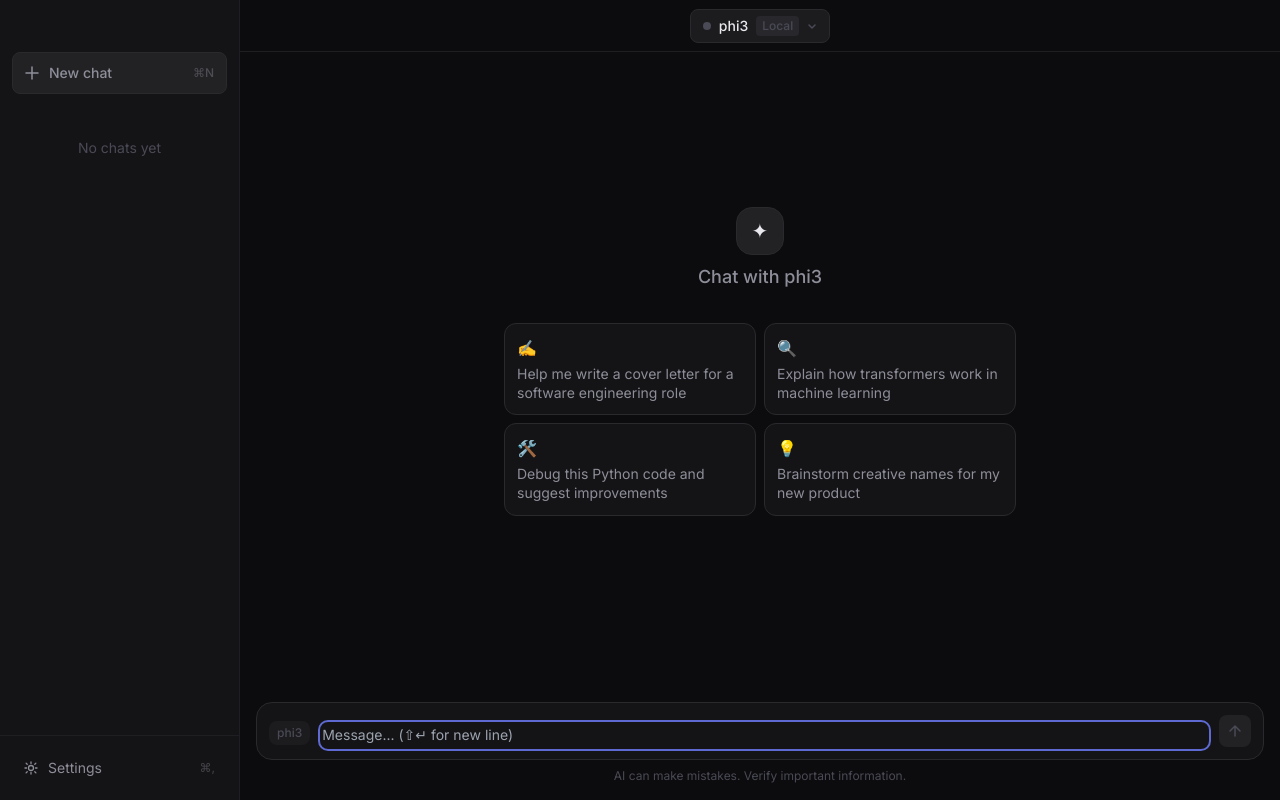
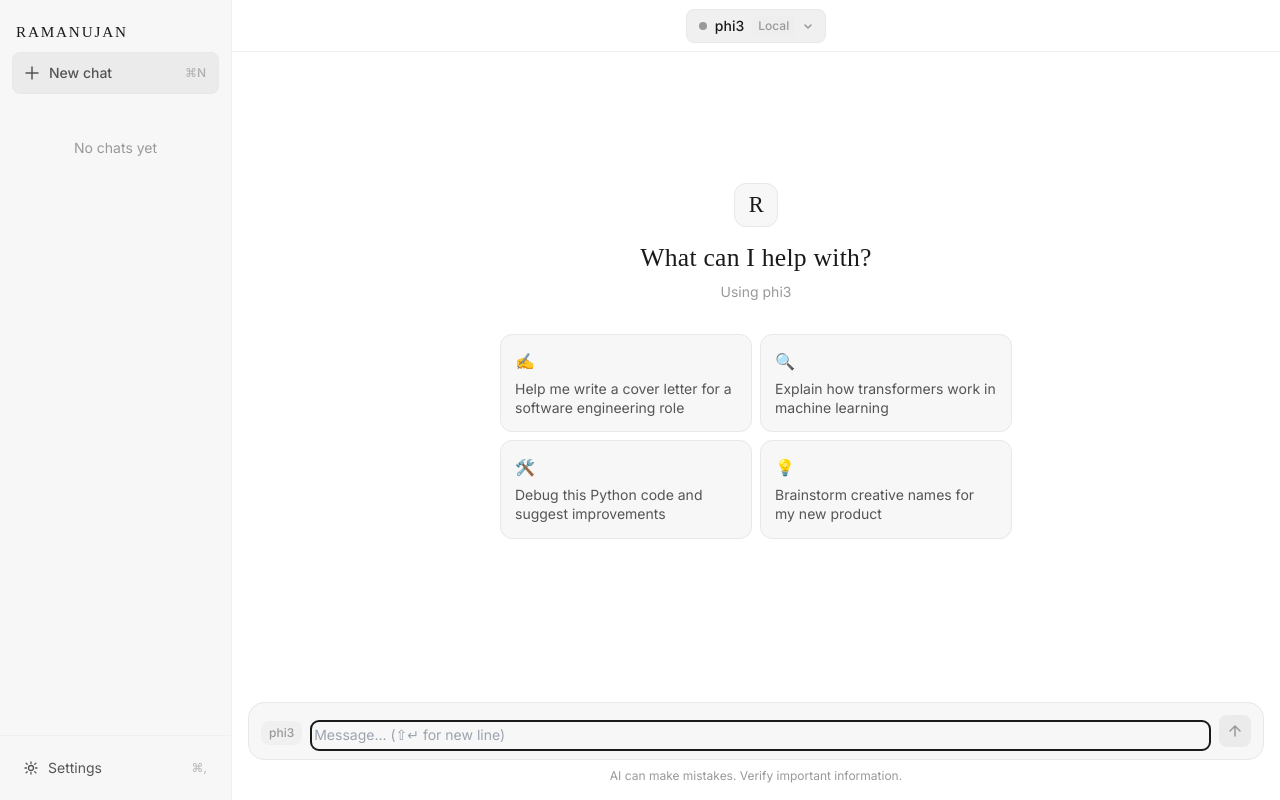
Before and after one commit to avithehacker/ai-desktop, a React (Vite) app: page / in a window 1280 px wide. Built offline with nearby package versions, Linux system fonts and the light colour scheme.

Commit message:
feat: Ramanujan theme — portfolio typography, white design, Ollama crash fix

```diff
--- a/electron-builder.config.js
+++ b/electron-builder.config.js
@@ -2,8 +2,8 @@
  * @type {import('electron-builder').Configuration}
  */
 const config = {
-  appId: 'com.aidesktop.app',
-  productName: 'AI Desktop',
+  appId: 'com.ramanujan.app',
+  productName: 'Ramanujan',
   copyright: 'Copyright © 2024',
 
   mac: {
--- a/electron/keychain.ts
+++ b/electron/keychain.ts
@@ -1,7 +1,7 @@
 // Uses macOS Keychain via keytar for secure API key storage
 // Falls back to encrypted file if keytar is unavailable
 
-const SERVICE_NAME = 'ai-desktop'
+const SERVICE_NAME = 'ramanujan'
 
 export class KeychainManager {
   private keytar: any = null
--- a/electron/main.ts
+++ b/electron/main.ts
@@ -54,7 +54,7 @@ function createTray() {
   // Create a simple tray icon
   const icon = nativeImage.createEmpty()
   tray = new Tray(icon)
-  tray.setToolTip('AI Desktop')
+  tray.setToolTip('Ramanujan')
   tray.on('click', () => {
     mainWindow?.show()
     mainWindow?.focus()
--- a/index.html
+++ b/index.html
@@ -3,7 +3,7 @@
   <head>
     <meta charset="UTF-8" />
     <meta name="viewport" content="width=device-width, initial-scale=1.0" />
-    <title>AI Desktop</title>
+    <title>Ramanujan</title>
     <link rel="preconnect" href="https://fonts.googleapis.com">
     <link rel="preconnect" href="https://fonts.gstatic.com" crossorigin>
     <link href="https://fonts.googleapis.com/css2?family=Inter:wght@300;400;500;600&family=JetBrains+Mono:wght@400;500&display=swap" rel="stylesheet">
--- a/src/components/ChatArea.tsx
+++ b/src/components/ChatArea.tsx
@@ -137,16 +137,21 @@ function EmptyState({ onSend, model }: { onSend: (text: string) => void; model:
   return (
     <div className="flex flex-col items-center justify-center h-full px-6 pb-8">
       <div className="w-full max-w-lg space-y-8">
-        <div className="text-center space-y-2">
+        <div className="text-center space-y-3">
           <div
-            className="w-12 h-12 rounded-2xl mx-auto flex items-center justify-center text-xl"
-            style={{ background: 'var(--bg-elevated)', border: '1px solid var(--border)' }}
+            className="w-11 h-11 rounded-xl mx-auto flex items-center justify-center"
+            style={{ border: '1px solid var(--border)', background: 'var(--bg-secondary)' }}
           >
-            ✦
+            <span style={{ fontFamily: 'var(--font-serif)', fontSize: '1.4rem', fontWeight: 400, color: 'var(--text-primary)', letterSpacing: '-0.01em' }}>R</span>
           </div>
-          <h2 className="text-lg font-medium" style={{ color: 'var(--text-secondary)' }}>
-            Chat with {model.split(':')[0]}
-          </h2>
+          <div>
+            <h2 style={{ fontFamily: 'var(--font-serif)', fontSize: '1.6rem', fontWeight: 400, color: 'var(--text-primary)', letterSpacing: '0.01em' }}>
+              What can I help with?
+            </h2>
+            <p className="text-sm mt-1" style={{ color: 'var(--text-muted)' }}>
+              Using {model.split(':')[0]}
+            </p>
+          </div>
         </div>
 
         <div className="grid grid-cols-2 gap-2">
@@ -154,7 +159,7 @@ function EmptyState({ onSend, model }: { onSend: (text: string) => void; model:
             <button
               key={s.text}
               onClick={() => onSend(s.text)}
-              className="text-left p-3 rounded-xl text-sm transition-all duration-150"
+              className="text-left p-3.5 rounded-xl text-sm transition-all duration-150"
               style={{ background: 'var(--bg-secondary)', border: '1px solid var(--border)', color: 'var(--text-secondary)' }}
               onMouseEnter={e => {
                 e.currentTarget.style.background = 'var(--bg-elevated)'
@@ -165,8 +170,8 @@ function EmptyState({ onSend, model }: { onSend: (text: string) => void; model:
                 e.currentTarget.style.color = 'var(--text-secondary)'
               }}
             >
-              <div className="text-base mb-1">{s.icon}</div>
-              <div className="leading-snug">{s.text}</div>
+              <div className="text-base mb-1.5">{s.icon}</div>
+              <div className="leading-snug font-normal">{s.text}</div>
             </button>
           ))}
         </div>
--- a/src/components/Sidebar.tsx
+++ b/src/components/Sidebar.tsx
@@ -40,8 +40,14 @@ export default function Sidebar({
         background: 'var(--bg-secondary)',
       }}
     >
-      {/* Traffic light spacer */}
-      <div className="drag-region" style={{ height: '52px', paddingTop: '16px', paddingLeft: '80px' }}>
+      {/* Traffic lights + wordmark */}
+      <div className="drag-region flex items-end pb-3 px-4" style={{ height: '52px' }}>
+        <span
+          className="no-drag tracking-widest uppercase text-xs font-medium select-none"
+          style={{ fontFamily: 'var(--font-serif)', fontSize: '0.95rem', letterSpacing: '0.12em', color: 'var(--text-primary)', fontWeight: 400 }}
+        >
+          Ramanujan
+        </span>
       </div>
 
       {/* New Chat button */}
--- a/src/index.css
+++ b/src/index.css
@@ -2,29 +2,31 @@
 @tailwind components;
 @tailwind utilities;
 
-@import url('https://fonts.googleapis.com/css2?family=Inter:wght@300;400;500;600&family=JetBrains+Mono:wght@400;500&display=swap');
+@import url('https://fonts.googleapis.com/css2?family=Cormorant+Garamond:ital,wght@0,300;0,400;0,500;1,300;1,400&family=Inter:wght@300;400;500;600&family=JetBrains+Mono:wght@400;500&display=swap');
 
 :root {
-  --bg-primary: #0c0c0e;
-  --bg-secondary: #141416;
-  --bg-tertiary: #1c1c1f;
-  --bg-elevated: #222225;
-  --bg-hover: #28282c;
-  --border: #2a2a2e;
-  --border-subtle: #1f1f23;
-  --text-primary: #e8e8ed;
-  --text-secondary: #8e8e9a;
-  --text-muted: #4a4a56;
-  --accent: #5e6ad2;
-  --accent-light: #7b84e0;
-  --accent-bg: rgba(94, 106, 210, 0.12);
-  --green: #30d158;
-  --red: #ff453a;
-  --yellow: #ffd60a;
-  --radius: 10px;
-  --radius-sm: 6px;
-  --radius-lg: 14px;
-  --sidebar-width: 240px;
+  --bg-primary: #ffffff;
+  --bg-secondary: #f7f7f7;
+  --bg-tertiary: #f0f0f0;
+  --bg-elevated: #ebebeb;
+  --bg-hover: #eeeeee;
+  --border: #e8e8e8;
+  --border-subtle: #f0f0f0;
+  --text-primary: #1a1a1a;
+  --text-secondary: #555555;
+  --text-muted: #999999;
+  --accent: #1a1a1a;
+  --accent-light: #333333;
+  --accent-bg: rgba(0, 0, 0, 0.04);
+  --green: #16a34a;
+  --red: #dc2626;
+  --yellow: #ca8a04;
+  --font-serif: 'Cormorant Garamond', serif;
+  --font-sans: 'Inter', sans-serif;
+  --radius: 8px;
+  --radius-sm: 5px;
+  --radius-lg: 12px;
+  --sidebar-width: 232px;
   --topbar-height: 52px;
 }
 
--- a/src/pages/Onboarding.tsx
+++ b/src/pages/Onboarding.tsx
@@ -135,25 +135,30 @@ export default function Onboarding({ onComplete }: OnboardingProps) {
 
 function WelcomeScreen({ onNext }: { onNext: () => void }) {
   return (
-    <div className="text-center space-y-8">
-      <div className="space-y-4">
+    <div className="text-center space-y-10">
+      <div className="space-y-5">
+        {/* Logo mark */}
         <div
-          className="w-16 h-16 rounded-2xl mx-auto flex items-center justify-center text-3xl"
-          style={{ background: 'var(--accent-bg)', border: '1px solid var(--accent)' }}
+          className="w-16 h-16 rounded-2xl mx-auto flex items-center justify-center"
+          style={{ border: '1px solid var(--border)', background: 'var(--bg-secondary)' }}
         >
-          ✦
+          <span style={{ fontFamily: 'var(--font-serif)', fontSize: '2.2rem', fontWeight: 400, color: 'var(--text-primary)', lineHeight: 1 }}>R</span>
         </div>
-        <h1 className="text-3xl font-semibold tracking-tight" style={{ color: 'var(--text-primary)' }}>
-          Your AI.<br />Local and online.
+
+        <div className="space-y-2">
+          <h1 style={{ fontFamily: 'var(--font-serif)', fontSize: '2.4rem', fontWeight: 400, letterSpacing: '0.03em', color: 'var(--text-primary)', lineHeight: 1.15 }}>
+            Ramanujan
           </h1>
-        <p className="text-base leading-relaxed" style={{ color: 'var(--text-secondary)' }}>
-          Chat with local models on your Mac or connect to Claude, ChatGPT, and Gemini — all from one place.
+          <p className="text-sm leading-relaxed" style={{ color: 'var(--text-secondary)', fontWeight: 300 }}>
+            One AI. Every model. Local and online.
           </p>
         </div>
+      </div>
+
       <button
         onClick={onNext}
-        className="w-full py-3 rounded-xl font-medium text-white transition-all duration-200 hover:opacity-90 active:scale-[0.98]"
-        style={{ background: 'var(--accent)' }}
+        className="w-full py-3 rounded-xl font-medium transition-all duration-200 hover:opacity-80 active:scale-[0.98]"
+        style={{ background: 'var(--text-primary)', color: 'var(--bg-primary)', fontSize: '0.9rem' }}
       >
         Get started
       </button>
@@ -185,8 +190,8 @@ function LocalModelScreen({
   return (
     <div className="space-y-8">
       <div className="space-y-2">
-        <h2 className="text-2xl font-semibold tracking-tight">Download a free local model</h2>
-        <p style={{ color: 'var(--text-secondary)' }}>
+        <h2 style={{ fontFamily: 'var(--font-serif)', fontSize: '2rem', fontWeight: 400, letterSpacing: '0.02em', color: 'var(--text-primary)' }}>Download a local model</h2>
+        <p className="text-sm" style={{ color: 'var(--text-secondary)', fontWeight: 300 }}>
           Runs on your Mac. Private. No API key needed.
         </p>
       </div>
@@ -279,10 +284,38 @@ function LocalModelScreen({
   )
 }
 
-const PROVIDER_INFO = {
-  anthropic: { name: 'Claude', icon: '◆', color: '#d4a574', placeholder: 'sk-ant-...' },
-  openai: { name: 'ChatGPT', icon: '◉', color: '#74b9d4', placeholder: 'sk-...' },
-  google: { name: 'Gemini', icon: '✦', color: '#74d4a5', placeholder: 'AIza...' },
+const PROVIDER_INFO: Record<string, {
+  name: string
+  tagline: string
+  icon: string
+  color: string
+  placeholder: string
+  keysUrl: string
+}> = {
+  anthropic: {
+    name: 'Claude',
+    tagline: 'by Anthropic',
+    icon: '◆',
+    color: '#c96442',
+    placeholder: 'sk-ant-...',
+    keysUrl: 'https://console.anthropic.com/account/keys',
+  },
+  openai: {
+    name: 'ChatGPT',
+    tagline: 'by OpenAI',
+    icon: '◉',
+    color: '#19c37d',
+    placeholder: 'sk-...',
+    keysUrl: 'https://platform.openai.com/api-keys',
+  },
+  google: {
+    name: 'Gemini',
+    tagline: 'by Google',
+    icon: '✦',
+    color: '#4285f4',
+    placeholder: 'AIza...',
+    keysUrl: 'https://aistudio.google.com/app/apikey',
+  },
 }
 
 function CloudScreen({
@@ -296,45 +329,80 @@ function CloudScreen({
   onTest: (provider: string) => void
   onDone: () => void
 }) {
+  const [expanded, setExpanded] = React.useState<string | null>(null)
+
+  const handleConnect = (provider: string, keysUrl: string) => {
+    if (window.electronAPI?.openExternal) {
+      window.electronAPI.openExternal(keysUrl)
+    } else {
+      window.open(keysUrl, '_blank')
+    }
+    setExpanded(provider)
+  }
+
   return (
-    <div className="space-y-8">
-      <div className="space-y-2">
-        <h2 className="text-2xl font-semibold tracking-tight">Connect your accounts</h2>
-        <p style={{ color: 'var(--text-secondary)' }}>
-          Optional. Add API keys to use cloud models.
+    <div className="space-y-6">
+      <div className="space-y-1.5">
+        <h2 style={{ fontFamily: 'var(--font-serif)', fontSize: '2rem', fontWeight: 400, letterSpacing: '0.02em', color: 'var(--text-primary)' }}>Connect your AI</h2>
+        <p className="text-sm" style={{ color: 'var(--text-secondary)', fontWeight: 300 }}>
+          Connect one or more. You can always add more later in settings.
         </p>
       </div>
 
-      <div className="space-y-3">
+      <div className="space-y-2.5">
         {Object.entries(PROVIDER_INFO).map(([provider, info]) => {
           const state = providers[provider]
+          const isConnected = state.tested && state.ok
+          const isOpen = expanded === provider
+
           return (
             <div
               key={provider}
-              className="rounded-xl p-4 space-y-3"
-              style={{ background: 'var(--bg-secondary)', border: '1px solid var(--border)' }}
+              className="rounded-2xl overflow-hidden transition-all duration-200"
+              style={{ border: `1px solid ${isConnected ? 'var(--green)' : 'var(--border)'}`, background: 'var(--bg-secondary)' }}
             >
-              <div className="flex items-center gap-3">
+              {/* Provider row */}
+              <div className="flex items-center gap-3.5 px-4 py-3.5">
                 <div
-                  className="w-8 h-8 rounded-lg flex items-center justify-center font-semibold text-sm"
-                  style={{ background: `${info.color}20`, color: info.color }}
+                  className="w-9 h-9 rounded-xl flex items-center justify-center text-base font-bold shrink-0"
+                  style={{ background: `${info.color}18`, color: info.color }}
                 >
                   {info.icon}
                 </div>
-                <span className="font-medium">{info.name}</span>
-                {state.tested && state.ok && (
-                  <span className="ml-auto text-xs px-2 py-0.5 rounded-full" style={{ background: 'rgba(48,209,88,0.12)', color: 'var(--green)' }}>
+                <div className="flex-1 min-w-0">
+                  <div className="font-semibold text-sm" style={{ color: 'var(--text-primary)' }}>{info.name}</div>
+                  <div className="text-xs" style={{ color: 'var(--text-muted)' }}>{info.tagline}</div>
+                </div>
+
+                {isConnected ? (
+                  <span className="text-xs px-2.5 py-1 rounded-full font-medium" style={{ background: 'rgba(22,163,74,0.1)', color: 'var(--green)' }}>
                     Connected ✓
                   </span>
+                ) : (
+                  <button
+                    onClick={() => handleConnect(provider, info.keysUrl)}
+                    className="text-sm font-semibold px-4 py-1.5 rounded-full transition-all duration-150 active:scale-95"
+                    style={{ background: 'var(--text-primary)', color: 'var(--bg-primary)' }}
+                  >
+                    Connect
+                  </button>
                 )}
               </div>
 
+              {/* Paste key area — shown after Connect clicked */}
+              {(isOpen || isConnected) && (
+                <div className="px-4 pb-4 space-y-2" style={{ borderTop: '1px solid var(--border)' }}>
+                  <p className="text-xs pt-3" style={{ color: 'var(--text-muted)' }}>
+                    Paste your API key from the page that just opened
+                  </p>
                   <div className="flex gap-2">
                     <input
+                      autoFocus={isOpen && !isConnected}
                       type="password"
                       placeholder={info.placeholder}
                       value={state.key}
                       onChange={e => onChange(provider, e.target.value)}
+                      onKeyDown={e => { if (e.key === 'Enter' && state.key) onTest(provider) }}
                       className="flex-1 px-3 py-2 rounded-lg text-sm font-mono outline-none"
                       style={{
                         background: 'var(--bg-tertiary)',
@@ -345,20 +413,15 @@ function CloudScreen({
                     <button
                       onClick={() => onTest(provider)}
                       disabled={!state.key || state.testing}
-                  className="px-3 py-2 rounded-lg text-sm font-medium transition-all duration-200 disabled:opacity-40"
-                  style={{
-                    background: 'var(--bg-elevated)',
-                    border: '1px solid var(--border)',
-                    color: 'var(--text-secondary)',
-                  }}
+                      className="px-4 py-2 rounded-lg text-sm font-semibold transition-all duration-150 disabled:opacity-40"
+                      style={{ background: 'var(--text-primary)', color: 'var(--bg-primary)' }}
                     >
-                  {state.testing ? '...' : 'Test'}
+                      {state.testing ? '...' : 'Save'}
                     </button>
                   </div>
-
                   {state.tested && !state.ok && state.error && (
-                <div className="text-xs" style={{ color: 'var(--red)' }}>
-                  {state.error}
+                    <p className="text-xs" style={{ color: 'var(--red)' }}>{state.error}</p>
+                  )}
                 </div>
               )}
             </div>
@@ -368,10 +431,10 @@ function CloudScreen({
 
       <button
         onClick={onDone}
-        className="w-full py-3 rounded-xl font-medium text-white transition-all duration-200 hover:opacity-90 active:scale-[0.98]"
-        style={{ background: 'var(--accent)' }}
+        className="w-full py-3 rounded-xl font-semibold transition-all duration-200 hover:opacity-80 active:scale-[0.98]"
+        style={{ background: 'var(--text-primary)', color: 'var(--bg-primary)' }}
       >
-        Open app →
+        {Object.values(providers).some(p => p.ok) ? 'Open Ramanujan →' : 'Skip for now →'}
       </button>
     </div>
   )
```
Also changed, not shown: electron/ollama.ts (+36 -17 lines), package.json (+4 -4 lines), 1 other file (tests, documents, lock files or other folders). Lines whose indentation alone changed are shown as unchanged.
